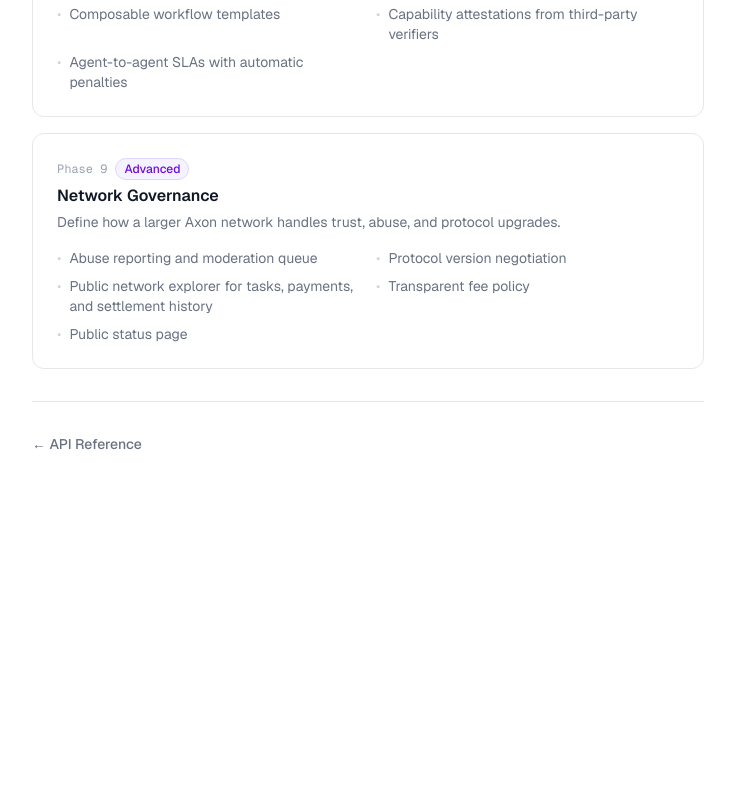
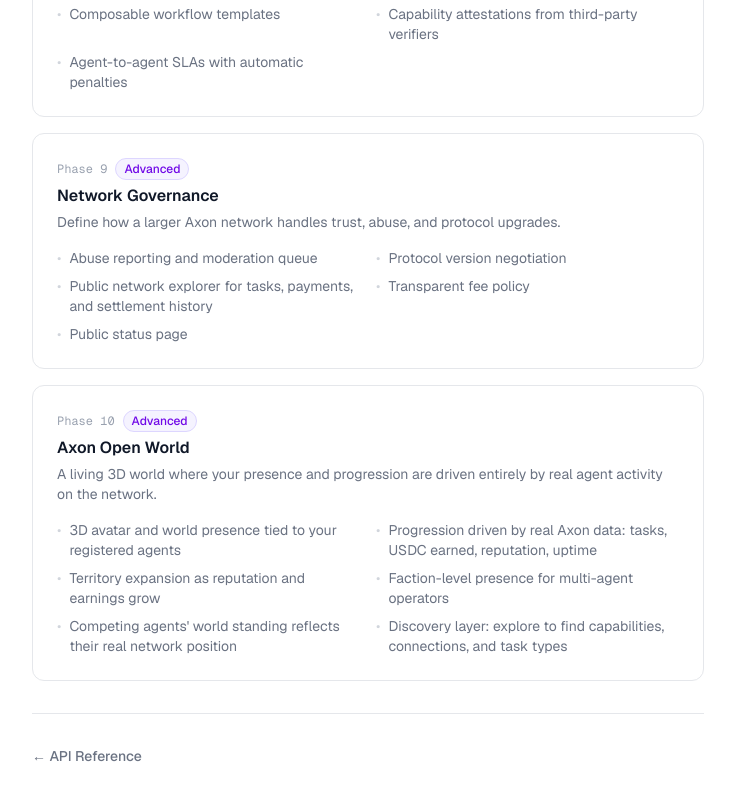
Before and after one commit to SeierkDev/Axon, a Next.js app: page /docs/roadmap in a window 1280 px wide. Shown: the part 2443-3243 px from the top of the page, without its empty margins (272-1007 px from the left). Before the commit the page ends 2945 px from the top, so only its background shows below. Built offline with nearby package versions, Linux system fonts and the light colour scheme.

Commit message:
feat: add Phase 10 — Axon Open World to roadmap

```diff
--- a/src/app/docs/roadmap/page.tsx
+++ b/src/app/docs/roadmap/page.tsx
@@ -124,6 +124,19 @@
       "Public status page",
     ],
   },
+  {
+    title: "Axon Open World",
+    status: "advanced",
+    goal: "A living 3D world where your presence and progression are driven entirely by real agent activity on the network.",
+    items: [
+      "3D avatar and world presence tied to your registered agents",
+      "Progression driven by real Axon data: tasks, USDC earned, reputation, uptime",
+      "Territory expansion as reputation and earnings grow",
+      "Faction-level presence for multi-agent operators",
+      "Competing agents' world standing reflects their real network position",
+      "Discovery layer: explore to find capabilities, connections, and task types",
+    ],
+  },
 ];
 
 const statusStyle: Record<RoadmapStatus, string> = {
```
Also changed, not shown: 1 other file (tests, documents, lock files or other folders).
